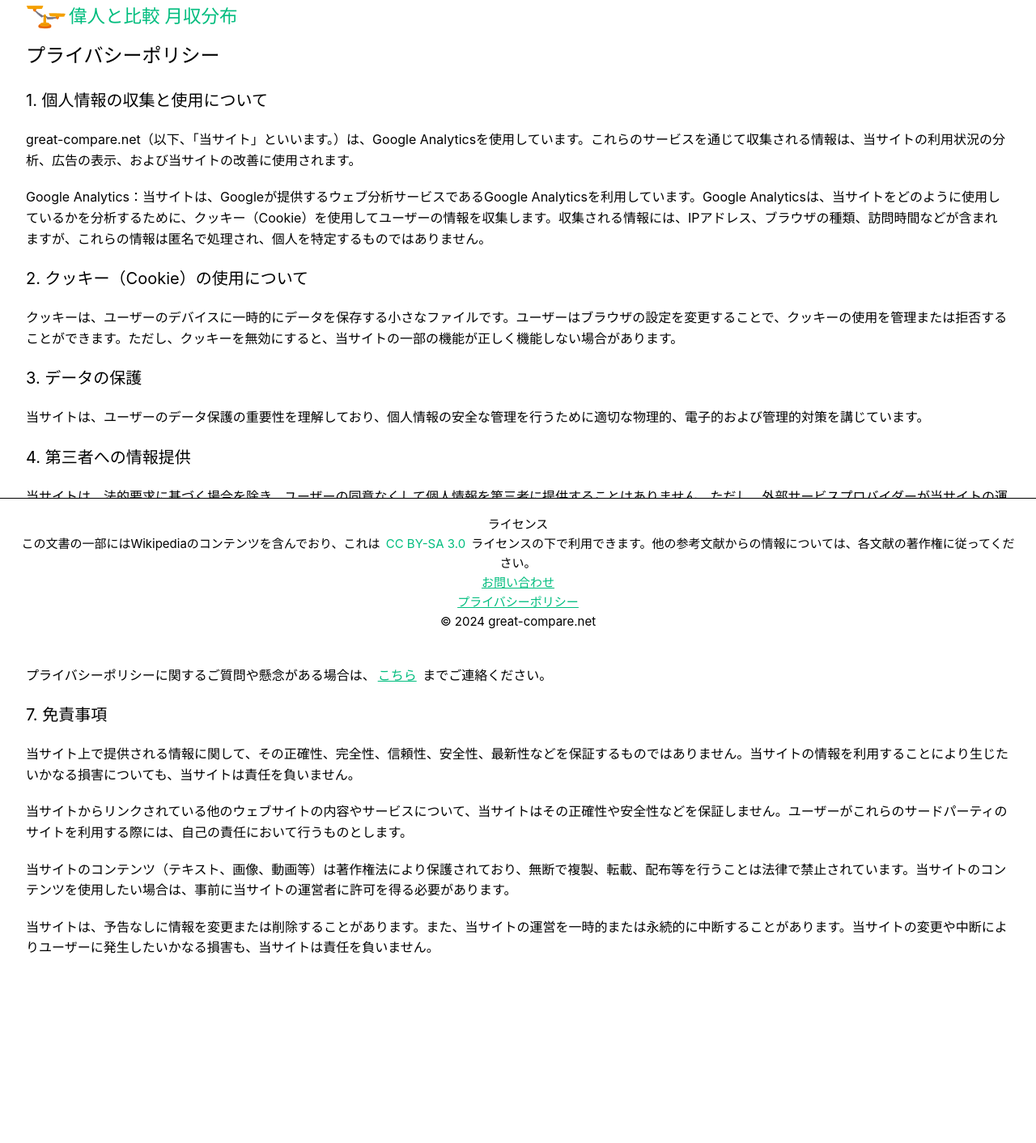
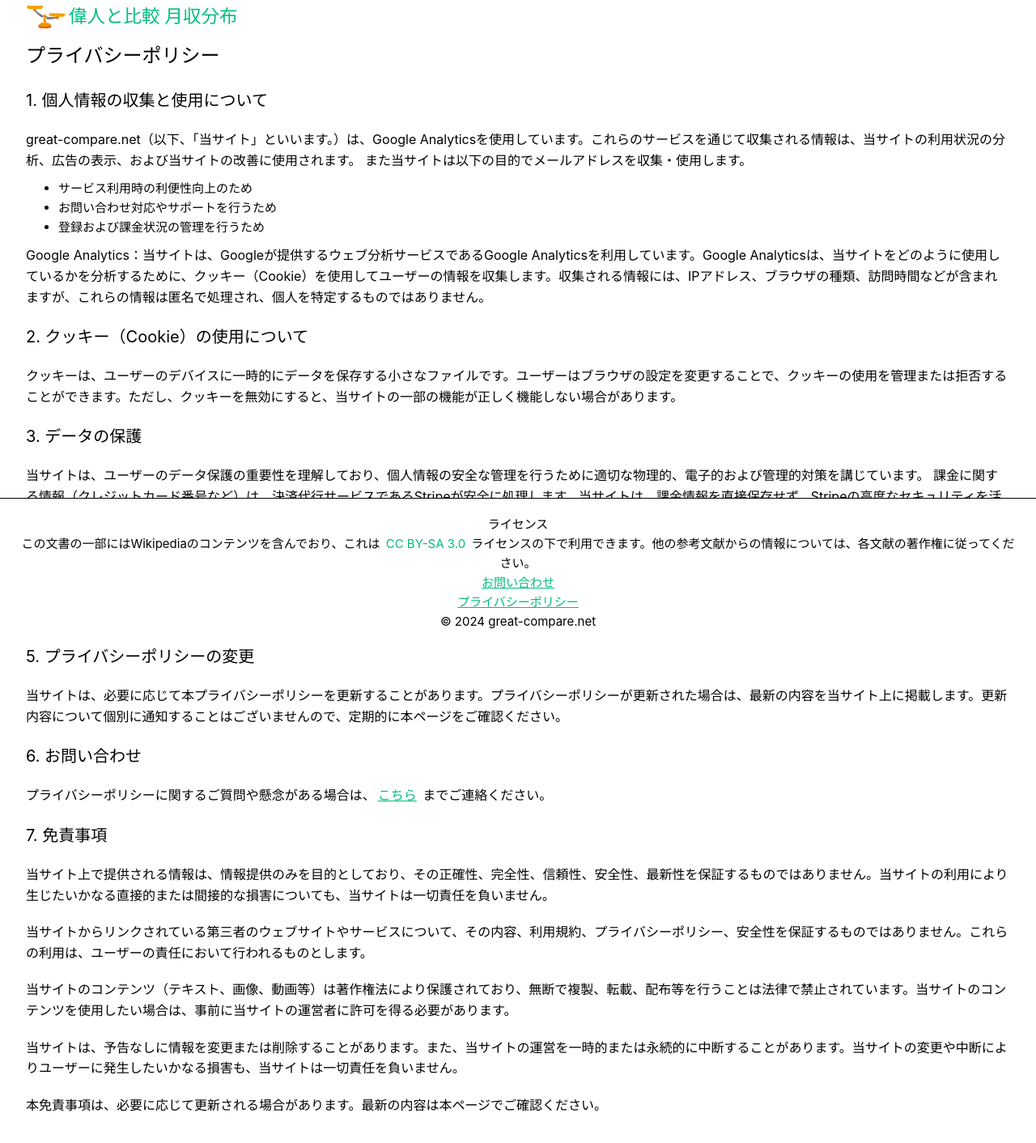
Before and after one commit to stamander/studyVue, a Vue app: page /privacyPolicy in a window 1280 px wide. Shown: the top 1412 px of the page at 81% size. Built offline with nearby package versions, Linux system fonts and the light colour scheme.

Commit message:
Update PrivacyPolicy.vue

```diff
--- a/src/components/PrivacyPolicy.vue
+++ b/src/components/PrivacyPolicy.vue
@@ -8,7 +8,13 @@
     <p>
       great-compare.net（以下、「当サイト」といいます。）は、Google
       Analyticsを使用しています。これらのサービスを通じて収集される情報は、当サイトの利用状況の分析、広告の表示、および当サイトの改善に使用されます。
+      また当サイトは以下の目的でメールアドレスを収集・使用します。
     </p>
+    <ul>
+      <li>サービス利用時の利便性向上のため</li>
+      <li>お問い合わせ対応やサポートを行うため</li>
+      <li>登録および課金状況の管理を行うため</li>
+    </ul>
     <p>
       Google Analytics：当サイトは、Googleが提供するウェブ分析サービスであるGoogle
       Analyticsを利用しています。Google
@@ -23,6 +29,7 @@
     <h2>3. データの保護</h2>
     <p>
       当サイトは、ユーザーのデータ保護の重要性を理解しており、個人情報の安全な管理を行うために適切な物理的、電子的および管理的対策を講じています。
+      課金に関する情報（クレジットカード番号など）は、決済代行サービスであるStripeが安全に処理します。当サイトは、課金情報を直接保存せず、Stripeの高度なセキュリティを活用して、決済を管理しています。
     </p>
 
     <h2>4. 第三者への情報提供</h2>
@@ -32,7 +39,7 @@
 
     <h2>5. プライバシーポリシーの変更</h2>
     <p>
-      当サイトは、必要に応じて本プライバシーポリシーを更新することがあります。プライバシーポリシーが更新された場合は、当サイト上で明示的に通知します。
+      当サイトは、必要に応じて本プライバシーポリシーを更新することがあります。プライバシーポリシーが更新された場合は、最新の内容を当サイト上に掲載します。更新内容について個別に通知することはございませんので、定期的に本ページをご確認ください。
     </p>
 
     <h2>6. お問い合わせ</h2>
@@ -48,16 +55,19 @@
 
     <h2>7. 免責事項</h2>
     <p>
-      当サイト上で提供される情報に関して、その正確性、完全性、信頼性、安全性、最新性などを保証するものではありません。当サイトの情報を利用することにより生じたいかなる損害についても、当サイトは責任を負いません。
+      当サイト上で提供される情報は、情報提供のみを目的としており、その正確性、完全性、信頼性、安全性、最新性を保証するものではありません。当サイトの利用により生じたいかなる直接的または間接的な損害についても、当サイトは一切責任を負いません。
     </p>
     <p>
-      当サイトからリンクされている他のウェブサイトの内容やサービスについて、当サイトはその正確性や安全性などを保証しません。ユーザーがこれらのサードパーティのサイトを利用する際には、自己の責任において行うものとします。
+      当サイトからリンクされている第三者のウェブサイトやサービスについて、その内容、利用規約、プライバシーポリシー、安全性を保証するものではありません。これらの利用は、ユーザーの責任において行われるものとします。
     </p>
     <p>
       当サイトのコンテンツ（テキスト、画像、動画等）は著作権法により保護されており、無断で複製、転載、配布等を行うことは法律で禁止されています。当サイトのコンテンツを使用したい場合は、事前に当サイトの運営者に許可を得る必要があります。
     </p>
     <p>
-      当サイトは、予告なしに情報を変更または削除することがあります。また、当サイトの運営を一時的または永続的に中断することがあります。当サイトの変更や中断によりユーザーに発生したいかなる損害も、当サイトは責任を負いません。
+      当サイトは、予告なしに情報を変更または削除することがあります。また、当サイトの運営を一時的または永続的に中断することがあります。当サイトの変更や中断によりユーザーに発生したいかなる損害も、当サイトは一切責任を負いません。
+    </p>
+    <p>
+      本免責事項は、必要に応じて更新される場合があります。最新の内容は本ページでご確認ください。
     </p>
   </div>
 </template>
```
